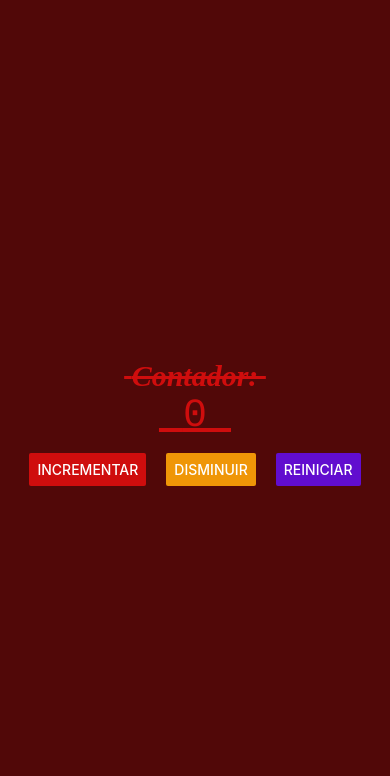
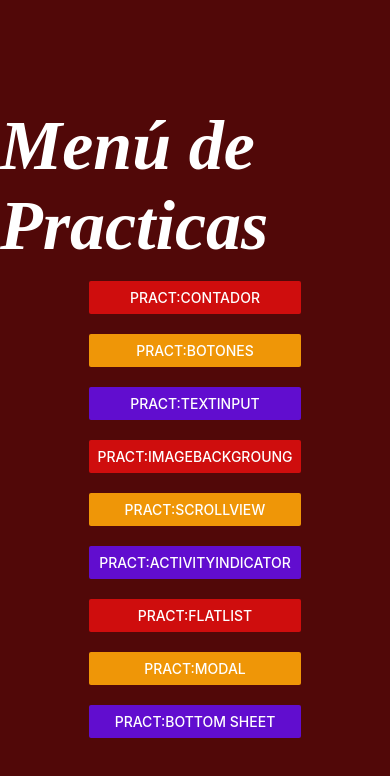
Before and after one commit to DiegoCruz-Cruz/PAM212, a React Native app in the folder intro/: screen / in a window 390 px wide. Shown: the top 776 px of the page. Built offline with nearby package versions, Linux system fonts and the light colour scheme.

Commit message:
Se importa el menú de los botones con los que vamos a navegar

```diff
--- a/intro/App.js
+++ b/intro/App.js
@@ -1,9 +1,9 @@
 //1. Import: Zona de declaraciones
-import ContadorScreen from './screens/ContadorScreen'
+import MenuScreen from './screens/MenuScreen';
 
 //2. Main: Zona de componentes
 export default function App() {
   return (
-    <ContadorScreen></ContadorScreen>
+    <MenuScreen/>
   );
 }
```
